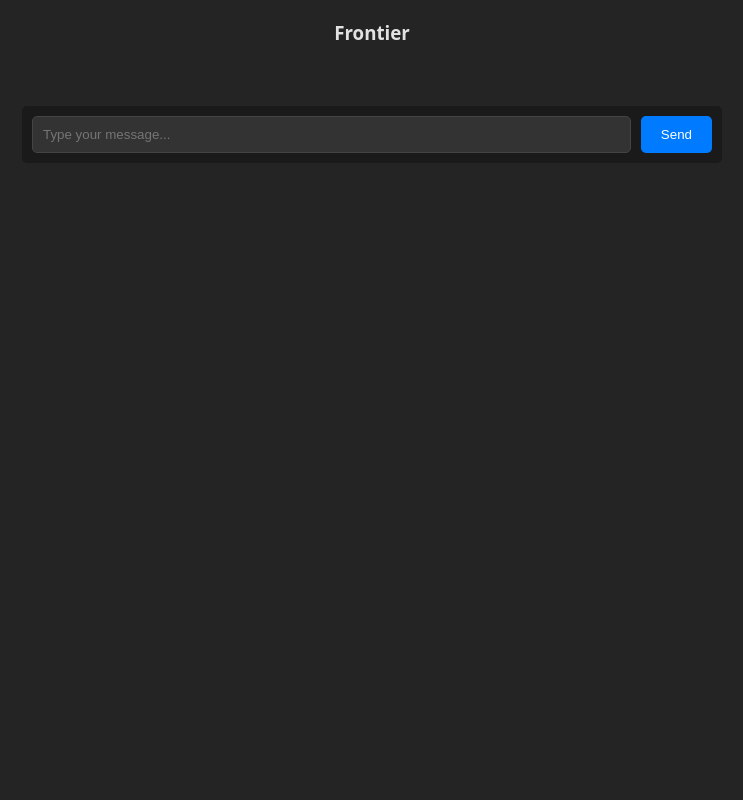
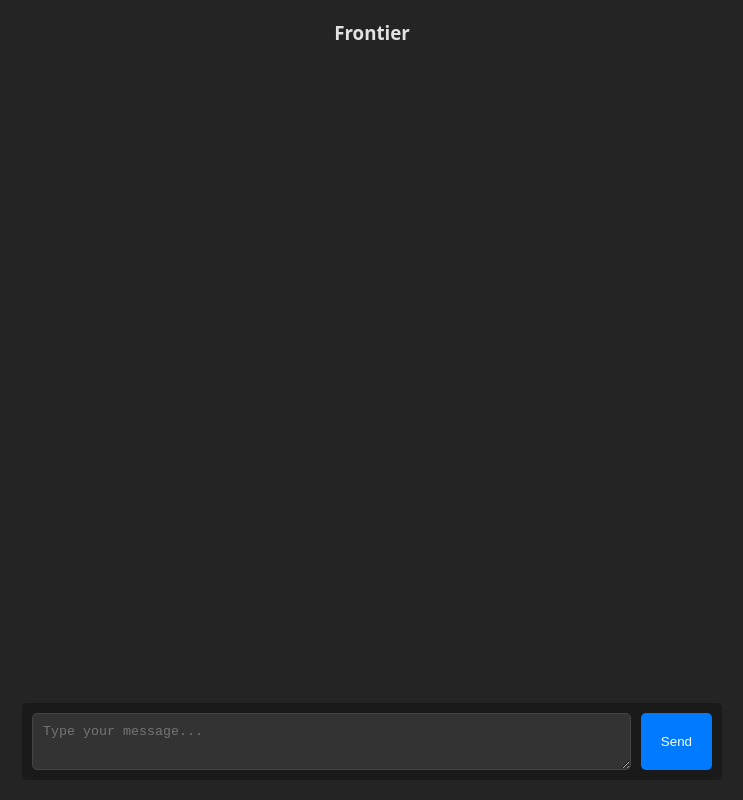
Before and after one commit to AlbinDalbert/frontier, a React (Vite) app in the folder frontend/: page / in a window 1280 px wide. Shown: the whole page, without its empty margins (268-1011 px from the left). Built offline with nearby package versions, Linux system fonts and the light colour scheme.

Commit message:
added better UX and echo testing endpoint

```diff
--- a/frontend/src/App.css
+++ b/frontend/src/App.css
@@ -1,11 +1,13 @@
 .app {
   display: flex;
+  height: 100vh;
 }
 
 .main-content {
   flex: 1;
   display: flex;
   flex-direction: column;
+  overflow: hidden;
 }
 
 .app-header {
--- a/frontend/src/components/chatBody/ChatBody.css
+++ b/frontend/src/components/chatBody/ChatBody.css
@@ -15,5 +15,9 @@
   flex: 1;
   overflow-y: auto;
   margin-bottom: 20px;
-  padding-right: 10px; /* for scrollbar */
+  padding-right: 10px;
+
+  scrollbar-width: none; /* Firefox */
+  -ms-overflow-style: none;  /* IE 10+ */
+
 }
--- a/frontend/src/components/chatBody/ChatBody.tsx
+++ b/frontend/src/components/chatBody/ChatBody.tsx
@@ -11,23 +11,7 @@ export interface Message {
 
 const ChatBody: React.FC = () => {
   const [messages, setMessages] = useState<Message[]>([]);
-
-  // const handleSendMessage = (text: string) => {
-  //   const newMessage: Message = {
-  //     id: Date.now().toString(),
-  //     text,
-  //     sender: 'user',
-  //   };
-  //   setMessages((prev) => [...prev, newMessage]);
-
-  //   // Simulate AI response
-  //   setTimeout(() => {
-  //     setMessages((prev) => [
-  //       ...prev,
-  //       { id: Date.now().toString(), text: `AI: ${text}`, sender: 'ai' },
-  //     ]);
-  //   }, 500);
-  // };
+  const [loading, setLoading] = useState(false);
 
   const handleSendMessage = async (text: string) => {
   const newMessage: Message = {
@@ -36,9 +20,10 @@ const ChatBody: React.FC = () => {
     sender: 'user',
   };
   setMessages((prev) => [...prev, newMessage]);
+  setLoading(true);
 
   try {
-    const response = await fetch('http://localhost:3000/message', {
+    const response = await fetch('http://localhost:3000/message/echo', {
       method: 'POST',
       headers: {
         'Content-Type': 'application/json',
@@ -59,13 +44,16 @@ const ChatBody: React.FC = () => {
       ...prev,
       { id: Date.now().toString(), text: 'Error contacting AI', sender: 'ai' },
     ]);
+  } finally {
+    setLoading(false);
   }
+
 };
 
   return (
     <div className="chat-body">
-      <Messages messages={messages} />
-      <InputBox onSend={handleSendMessage} />
+      <Messages messages={messages} isLoading={loading} />
+      <InputBox onSend={handleSendMessage} isLoading={loading} />
     </div>
   );
 };
--- a/frontend/src/components/chatBody/InputBox.css
+++ b/frontend/src/components/chatBody/InputBox.css
@@ -6,13 +6,16 @@
   border-radius: 5px;
 }
 
-.input-box input {
+.input-box > .input-field {
   flex: 1;
   background: #333;
   border: 1px solid #444;
   color: white;
   padding: 10px;
   border-radius: 5px;
+  max-height: 140px;
+  resize: 'none';
+  overflow: 'hidden';
 }
 
 .input-box button {
@@ -27,3 +30,23 @@
 .input-box button:hover {
   background: #0056b3;
 }
+
+.input-box > textarea::-webkit-scrollbar {
+  width: 8px;
+}
+
+.input-box > textarea::-webkit-scrollbar-track {
+  background: transparent;
+}
+
+.input-box > textarea::-webkit-scrollbar-thumb {
+  background-color: rgba(255, 255, 255, 0.2);
+  border-radius: 4px;
+}
+
+
+.input-box button:disabled {
+  opacity: 0.5;
+  cursor: not-allowed;
+  background-color: #007bff;
+}
--- a/frontend/src/components/chatBody/InputBox.tsx
+++ b/frontend/src/components/chatBody/InputBox.tsx
@@ -1,32 +1,56 @@
 import React, { useState } from 'react';
+import { useEffect, useRef } from 'react';
 import './InputBox.css';
 
 interface InputBoxProps {
   onSend: (text: string) => void;
+  isLoading: boolean;
 }
 
-const InputBox: React.FC<InputBoxProps> = ({ onSend }) => {
+const InputBox: React.FC<InputBoxProps> = ({ onSend, isLoading }) => {
   const [input, setInput] = useState('');
+  const textareaRef = useRef<HTMLTextAreaElement>(null);
 
   const handleSend = () => {
+    if (isLoading) return;
     if (input.trim()) {
       onSend(input);
       setInput('');
     }
   };
 
+  useEffect(() => {
+    const textarea = textareaRef.current;
+    if (textarea) {
+      textarea.style.height = 'auto';
+      textarea.style.height = `${textarea.scrollHeight}px`;
+    }
+  }, [input]);
+
   return (
     <div className="input-box">
-      <input
-        type="text"
+      <textarea className="input-field"
+        ref={textareaRef}
         value={input}
-        onChange={(e) => setInput(e.target.value)}
+        onChange={(e) => {
+          if (isLoading) setInput(e.target.value);
+          setInput(e.target.value);
+          e.target.style.height = 'auto';
+          e.target.style.height = `${e.target.scrollHeight - 14}px`;
+        }}
+        onKeyDown={(e) => {
+          if (e.key === 'Enter' && !e.shiftKey && !isLoading) {
+            e.preventDefault();
+            handleSend();
+          }
+        }}
         placeholder="Type your message..."
+        rows={1}
+        // disabled={isLoading}
       />
-      <button onClick={handleSend}>Send</button>
+      <button onClick={handleSend} disabled={isLoading}>Send</button>
     </div>
   );
 };
 
 export default InputBox;
-``
--- a/frontend/src/components/chatBody/Messages.css
+++ b/frontend/src/components/chatBody/Messages.css
@@ -2,6 +2,7 @@
   padding: 10px;
   border-radius: 5px;
   margin-bottom: 10px;
+  width: fit-content;
   max-width: 80%;
   word-wrap: break-word;
 }
@@ -18,3 +19,19 @@
   color: white;
   align-self: flex-start;
 }
+
+.loading-spinner {
+  width: 8px;
+  height: 8px;
+  border: 2px solid rgba(255, 255, 255, 0.3);
+  border-top-color: white;
+  border-radius: 50%;
+  animation: spin 0.8s linear infinite;
+  margin: 10px;
+}
+
+@keyframes spin {
+  to {
+    transform: rotate(360deg);
+  }
+}
--- a/frontend/src/components/chatBody/Messages.tsx
+++ b/frontend/src/components/chatBody/Messages.tsx
@@ -1,12 +1,23 @@
 import React from 'react';
+import { useEffect, useRef } from 'react';
 import './Messages.css';
 import { Message } from './ChatBody';
 
 interface MessagesProps {
   messages: Message[];
+  isLoading: Boolean;
 }
 
-const Messages: React.FC<MessagesProps> = ({ messages }) => {
+const Messages: React.FC<MessagesProps> = ({ messages, isLoading }) => {
+
+
+  const endRef = useRef<HTMLDivElement>(null);
+
+  useEffect(() => {
+    endRef.current?.scrollIntoView({ behavior: 'smooth' });
+  }, [messages, isLoading]);
+
+
   return (
     <div className="messages">
       {messages.map((msg) => (
@@ -14,9 +25,12 @@ const Messages: React.FC<MessagesProps> = ({ messages }) => {
           {msg.text}
         </div>
       ))}
+      {isLoading && (
+        <div className="message ai loading-spinner" />
+      )}
+      <div ref={endRef} />
     </div>
   );
 };
 
 export default Messages;
-``
```
Also changed, not shown: 1 other file (tests, documents, lock files or other folders).
